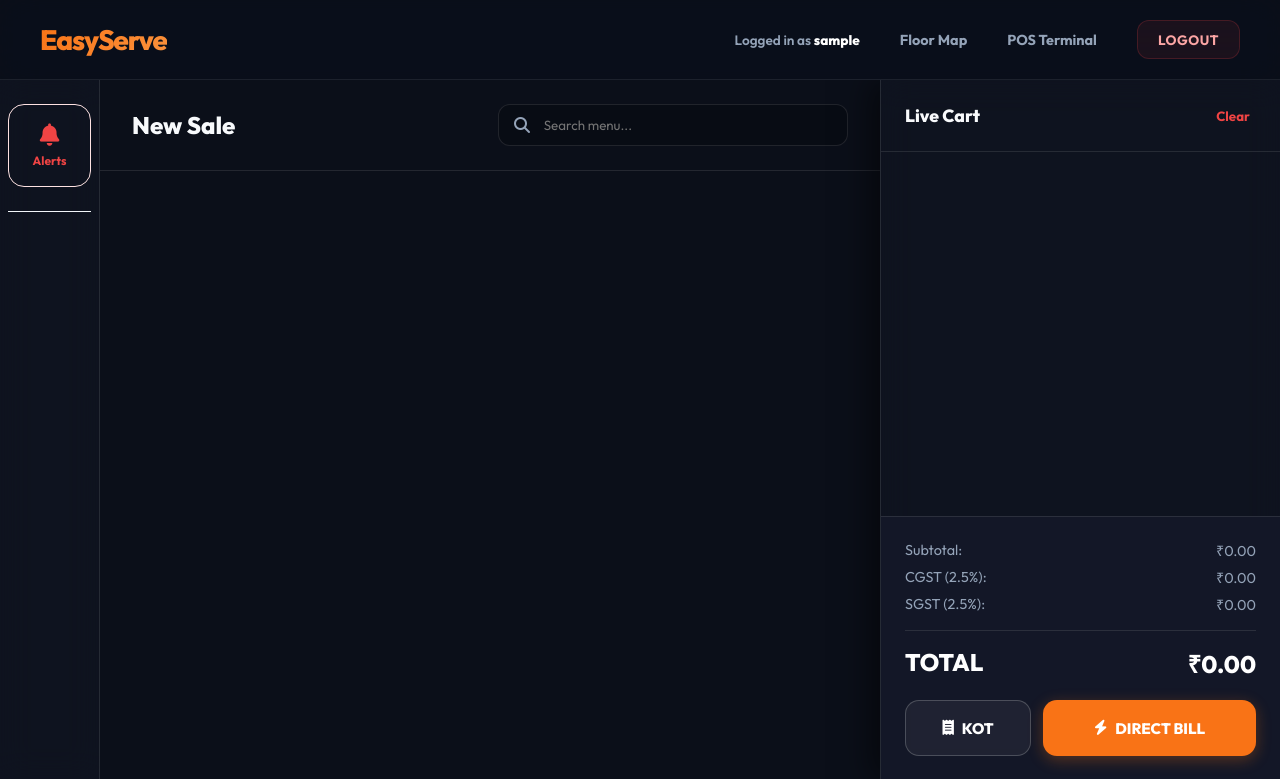
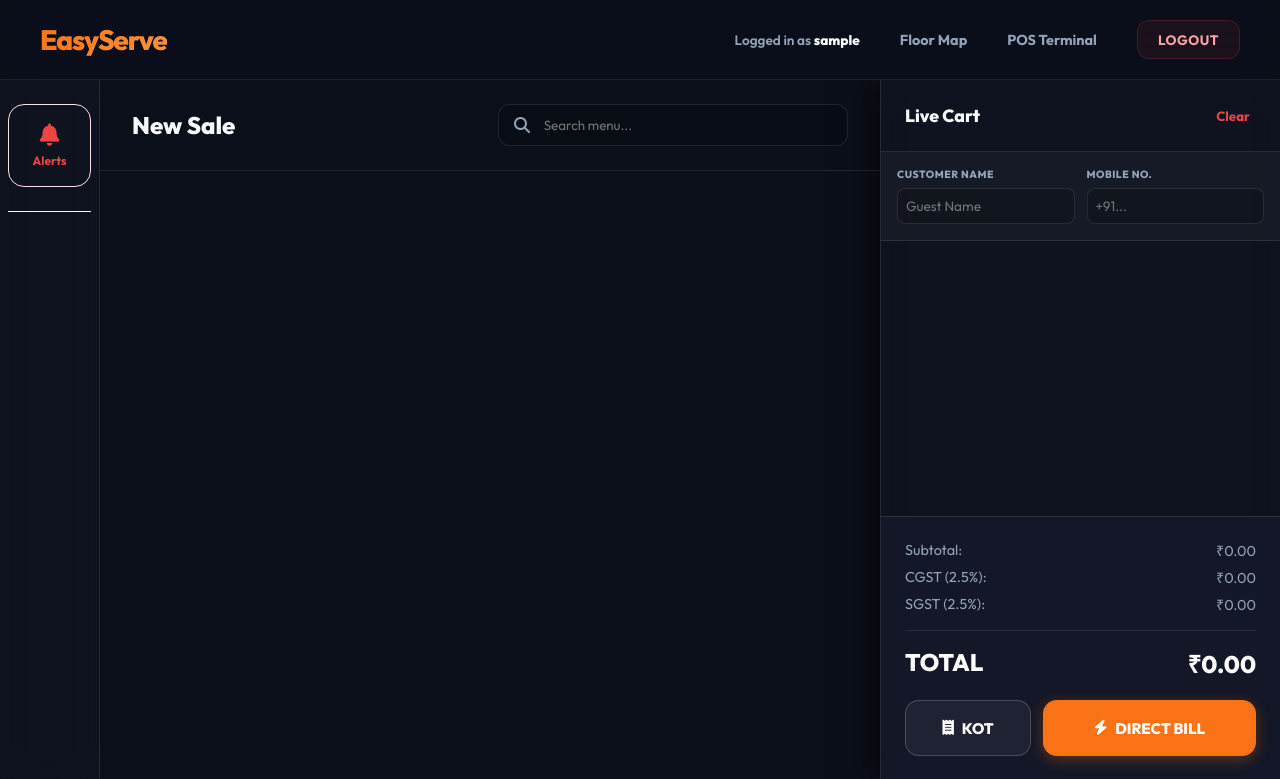
Before and after one commit to DarshanKaladiya/Python-Scripting, a Django app: page /pos/ in a window 1280 px wide. Shown: the top 779 px of the page. Run offline with Django 5.2, Linux system fonts and the light colour scheme; the visitor is signed in with stand-in values (Sample User, id 1); data that the repository does not hold is empty; parts of the project's set-up code (start-up, migrations or seed data) failed here and were passed over.

Commit message:
feat: early customer identification in POS cart sidebar

```diff
--- a/restaurant_pos/orders/templates/orders/pos.html
+++ b/restaurant_pos/orders/templates/orders/pos.html
@@ -404,6 +404,18 @@
             <div style="font-weight: 800; font-size: 1.1rem;">Live Cart</div>
             <button onclick="cart = []; updateCartUI();" style="border:none; background:none; color:#ef4444; font-weight:700; cursor:pointer;">Clear</button>
         </div>
+
+        <!-- Customer Identity Section -->
+        <div style="padding: 1rem; background: rgba(255,255,255,0.03); border-bottom: 1px solid rgba(255,255,255,0.1); display: grid; grid-template-columns: repeat(2, 1fr); gap: 0.75rem;">
+            <div>
+                <label style="font-size: 0.65rem; font-weight: 800; color: #94a3b8; text-transform: uppercase; letter-spacing: 0.5px; display: block; margin-bottom: 0.4rem;">Customer Name</label>
+                <input type="text" id="pos-cust-name-sidebar" placeholder="Guest Name" style="width: 100%; background: rgba(0,0,0,0.2); border: 1px solid rgba(255,255,255,0.1); border-radius: 8px; padding: 0.5rem; color: white; font-size: 0.85rem; outline: none; box-sizing: border-box;">
+            </div>
+            <div>
+                <label style="font-size: 0.65rem; font-weight: 800; color: #94a3b8; text-transform: uppercase; letter-spacing: 0.5px; display: block; margin-bottom: 0.4rem;">Mobile No.</label>
+                <input type="tel" id="pos-cust-phone-sidebar" placeholder="+91..." style="width: 100%; background: rgba(0,0,0,0.2); border: 1px solid rgba(255,255,255,0.1); border-radius: 8px; padding: 0.5rem; color: white; font-size: 0.85rem; outline: none; box-sizing: border-box;">
+            </div>
+        </div>
         <div class="cart-content" id="cart-list">
             <!-- Items filled by pos.js -->
         </div>
@@ -469,17 +481,7 @@
             <button onclick="toggleSettleModal(false)" style="border:none; background:none; font-size:1.5rem;">&times;</button>
         </div>
         <div style="padding: 2rem; display: flex; flex-direction: column; gap: 1rem;">
-            <!-- Customer Details for Takeaway / Optional -->
-            <div style="display: flex; gap: 1rem; margin-bottom: 0.5rem;">
-                <div style="flex: 1;">
-                    <label style="font-size: 0.8rem; font-weight: 700; color: var(--text-muted); display: block; margin-bottom: 0.25rem;">CUSTOMER NAME (Opt)</label>
-                    <input type="text" id="pos-cust-name" placeholder="Guest" style="width: 100%; padding: 0.75rem; border-radius: 8px; border: 1px solid rgba(255,255,255,0.1); background: rgba(0,0,0,0.2); color: white; outline: none; box-sizing: border-box;">
-                </div>
-                <div style="flex: 1;">
-                    <label style="font-size: 0.8rem; font-weight: 700; color: var(--text-muted); display: block; margin-bottom: 0.25rem;">PHONE (Opt)</label>
-                    <input type="tel" id="pos-cust-phone" placeholder="+91..." style="width: 100%; padding: 0.75rem; border-radius: 8px; border: 1px solid rgba(255,255,255,0.1); background: rgba(0,0,0,0.2); color: white; outline: none; box-sizing: border-box;">
-                </div>
-            </div>
+            <p style="margin-bottom: 0.5rem; color: var(--text-muted); text-align: center;">Select payment method to complete the bill and release the table.</p>
 
             <p style="margin-bottom: 0.5rem; color: var(--text-muted);">Select payment method to complete the bill and release the table.</p>
 
@@ -555,6 +557,11 @@
             if (resp.ok) {
                 const data = await resp.json();
                 currentOrderStatus = data.status; // Store for Serve button logic
+
+                // Pre-fill customer info in sidebar
+                if (data.customer_name) document.getElementById('pos-cust-name-sidebar').value = data.customer_name;
+                if (data.customer_phone) document.getElementById('pos-cust-phone-sidebar').value = data.customer_phone;
+
                 cart = data.items.map(i => ({
                     id: i.menu_item,
                     name: i.menu_item_name,
--- a/restaurant_pos/static/js/pos.js
+++ b/restaurant_pos/static/js/pos.js
@@ -260,11 +260,16 @@ async function handleCheckout() {
     let method = 'POST';
     const selectedTableId = document.getElementById('selected-table-id').value;
 
+    const custName = document.getElementById('pos-cust-name-sidebar').value;
+    const custPhone = document.getElementById('pos-cust-phone-sidebar').value;
+
     let payload = {
         order_number: "ORD" + Date.now(),
         order_type: selectedTableId ? "dine_in" : "takeaway",
         status: "kot_sent",
         table: selectedTableId || null,
+        customer_name: custName || null,
+        customer_phone: custPhone || null,
         items: cart.map(item => ({ menu_item: item.id, quantity: item.quantity, price: item.price }))
     };
 
@@ -352,12 +357,9 @@ function openTakeawaySettle() {
 
 async function confirmSettle(method) {
     const orderId = document.getElementById('selected-order-id').value;
-    const custName = document.getElementById('pos-cust-name').value;
-    const custPhone = document.getElementById('pos-cust-phone').value;
+        const custName = document.getElementById('pos-cust-name-sidebar').value;
+        const custPhone = document.getElementById('pos-cust-phone-sidebar').value;
 
-    if (!orderId) {
-        // Direct Takeaway Settle
-        const selectedTableId = document.getElementById('selected-table-id').value;
         const payload = {
             order_number: "ORD" + Date.now(),
             order_type: selectedTableId ? "dine_in" : "takeaway",
@@ -387,6 +389,9 @@ async function confirmSettle(method) {
     }
 
     // Existing Order Settle
+    const custName = document.getElementById('pos-cust-name-sidebar').value;
+    const custPhone = document.getElementById('pos-cust-phone-sidebar').value;
+
     const resp = await fetch(`/api/orders/${orderId}/update_status/`, {
         method: 'POST',
         headers: { 'Content-Type': 'application/json', 'X-CSRFToken': getCookie('csrftoken') },
```
